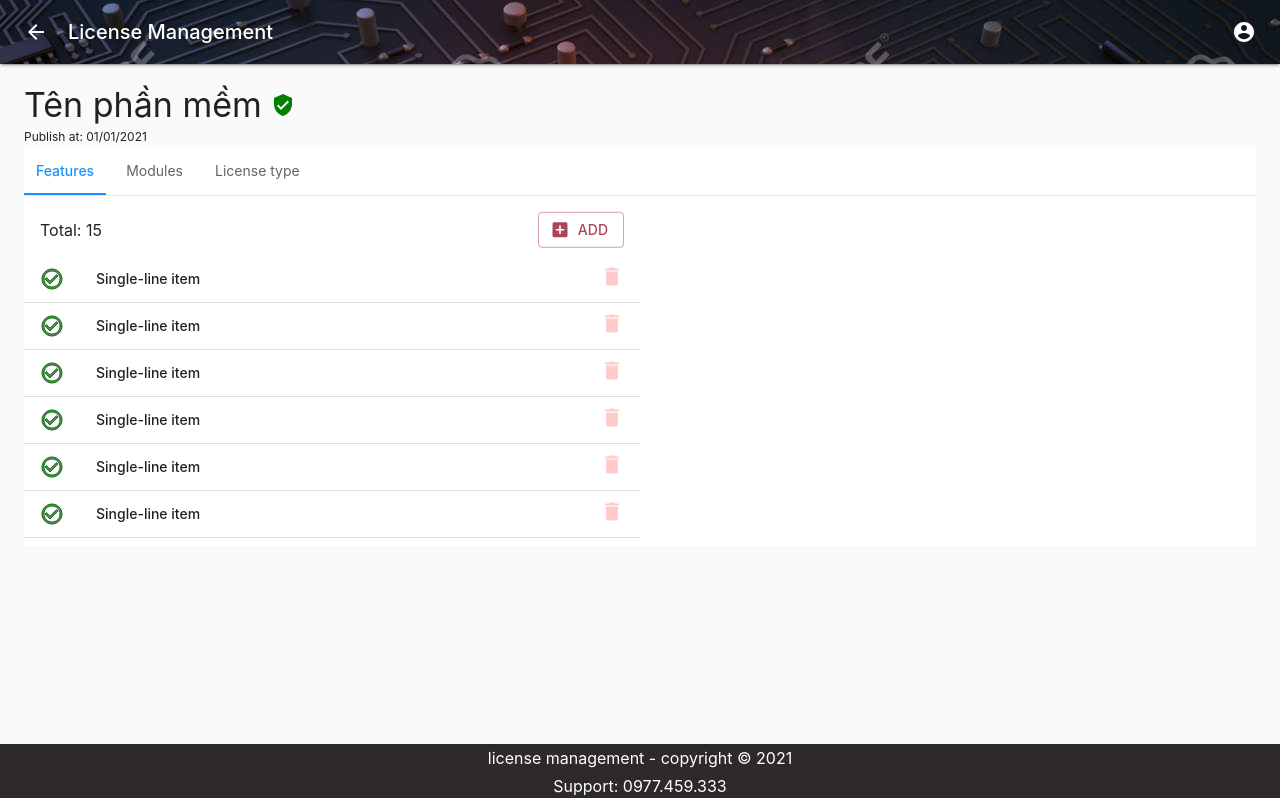
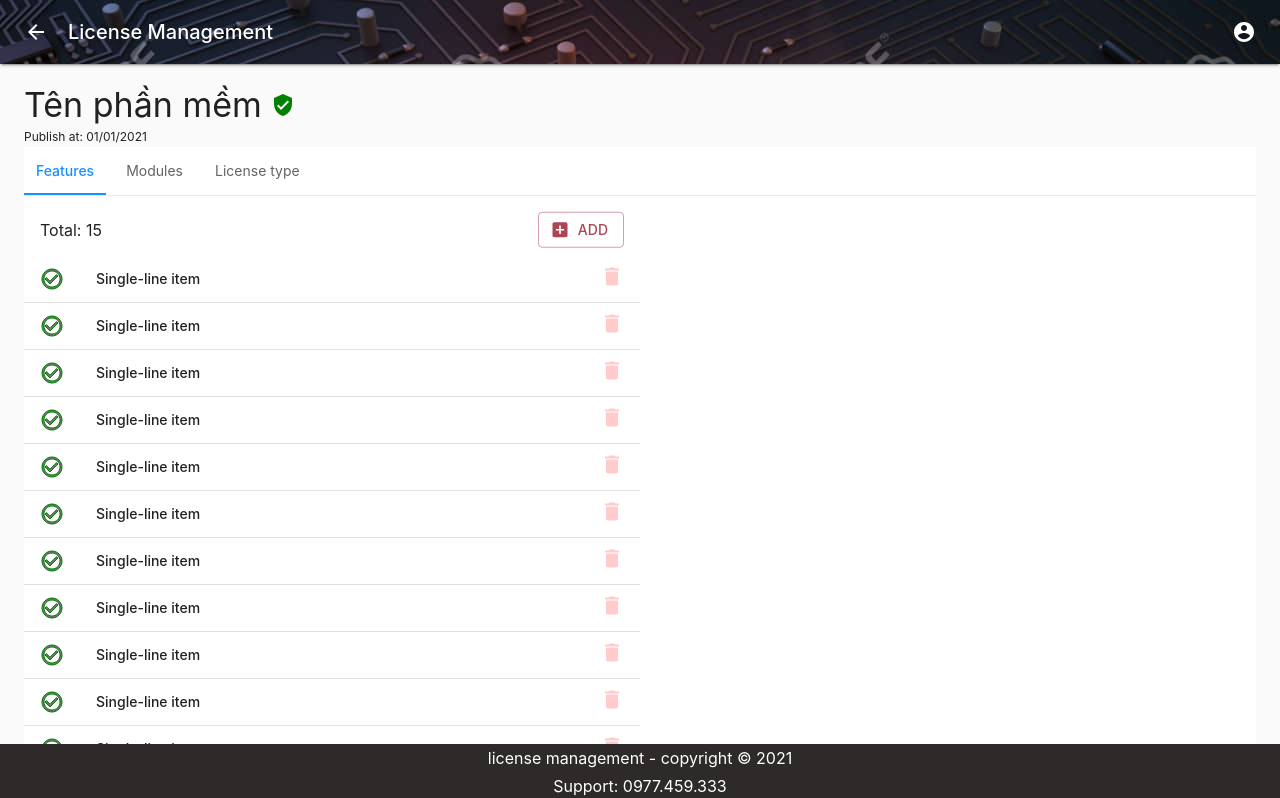
Before and after one commit to trungdt705/license_management, a React (Create React App) app: page /applications/1 in a window 1280 px wide. Shown: the top 798 px of the page. Built offline with nearby package versions, Linux system fonts and the light colour scheme.

Commit message:
fix footer

```diff
--- a/src/components/Application/Features.jsx
+++ b/src/components/Application/Features.jsx
@@ -42,7 +42,7 @@ const useStyles = makeStyles((theme) => ({
 }));
 
 function generate(element) {
-	return [0, 1, 2, 3, 4, 5].map((value) =>
+	return [0, 1, 2, 3, 4, 5, 6, 7, 8, 9, 10, 11, 12, 13, 14, 15].map((value) =>
 		React.cloneElement(element, {
 			key: value,
 		})
--- a/src/containers/MainLayout/index.js
+++ b/src/containers/MainLayout/index.js
@@ -67,7 +67,6 @@ const useStyles = makeStyles((theme) => ({
 	content: {
 		flexGrow: 1,
 		// padding: theme.spacing(2, 1, 2, 1),
-		marginBottom: 60,
 	},
 	footer: {
 		position: "fixed",
@@ -97,11 +96,12 @@ export default function MainLayout(props) {
 		<div className={classes.root}>
 			<CustomAppBar open={open} onHandleDrawerOpen={handleDrawerOpen} />
 			{/* <CustomDrawer open={open} onHandleDrawerClose={handleDrawerClose} /> */}
-			<Container style={{ marginTop: 20 }}>
+			<Container style={{ marginTop: 20, marginBottom: 100 }}>
 				<main className={classes.content}>
 					<div className={classes.toolbar}></div>
 					<ContentComponent />
 				</main>
+			</Container>
 			<div className={classes.footer}>
 				<Typography variant="subtitle1">
 					license management - copyright &#169; 2021
@@ -110,7 +110,6 @@ export default function MainLayout(props) {
 					Support: 0977.459.333
 				</Typography>
 			</div>
-			</Container>
 		</div>
 	);
 }
```
Also changed, not shown: 1 other file (tests, documents, lock files or other folders). Lines whose indentation alone changed are shown as unchanged.
